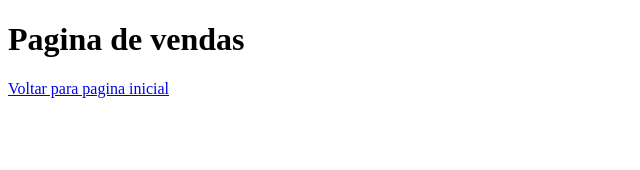
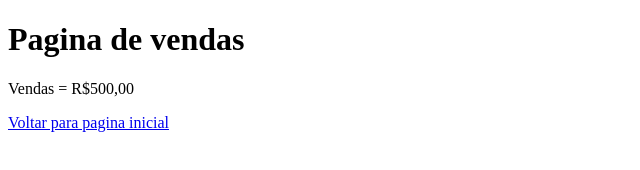
Before and after one commit to Joaovstype/aulagithub, a plain HTML site: page vendas.html in a window 1280 px wide. Shown: the whole page, without its empty margins (0-640 px from the left). Drawn offline with Linux system fonts and the light colour scheme.

Commit message:
Acrescentado o valor das vendas

```diff
--- a/vendas.html
+++ b/vendas.html
@@ -7,6 +7,7 @@
 </head>
 <body>
     <h1>Pagina de vendas</h1>
+    <p>Vendas = R$500,00</p>
     <a href="index.html">Voltar para pagina inicial</a>
 </body>
 </html>
```
